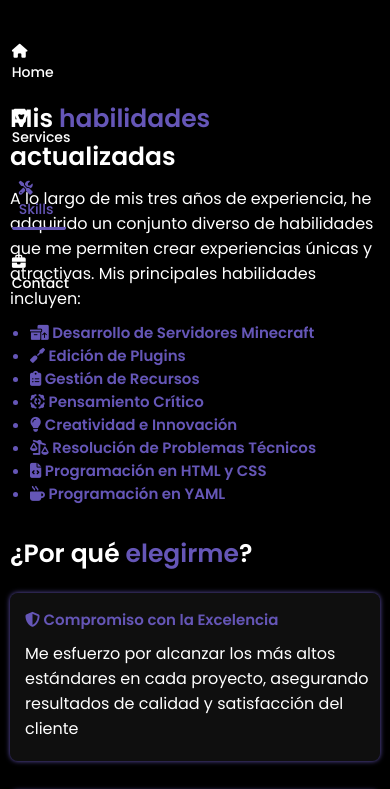
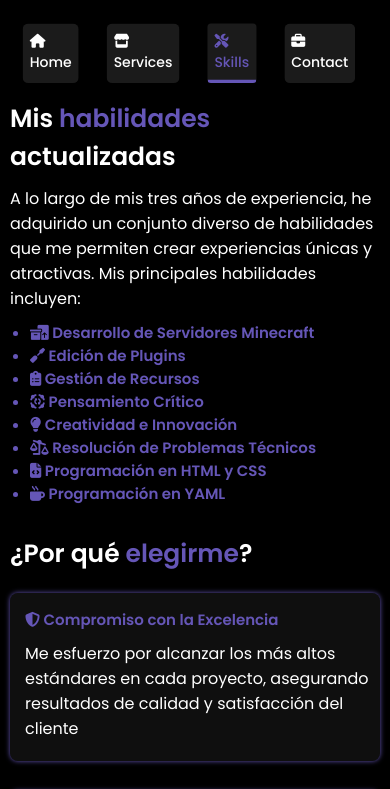
Before and after one commit to leoNillont/sussyfolio, a plain HTML site: page skills/skills.html in a window 390 px wide. Shown: the top 789 px of the page. Drawn offline with Linux system fonts and the light colour scheme.

Commit message:
Update style-skills.css

```diff
--- a/skills/style-skills.css
+++ b/skills/style-skills.css
@@ -66,10 +66,12 @@ nav a.active{
 
 @media(max-width:995px){
     nav{
+        display: flex;
+        gap: 40px;
         position: absolute;
-        top: -65px;
-        left: 0px;
-        width: 20%;
+        top: -40px;
+        left: -30px;
+        width: 90%;
         scale: 0.7;
         border-bottom-left-radius: 2rem;
         padding: 1rem solid;
@@ -84,6 +86,9 @@ nav a.active{
         display: block;
         font-size: 2rem;
         margin: 3rem 0;
+        background-color: #3338;
+        padding: 10px;
+        border-radius: 8px;
     }
 
     nav a:hover,
```
